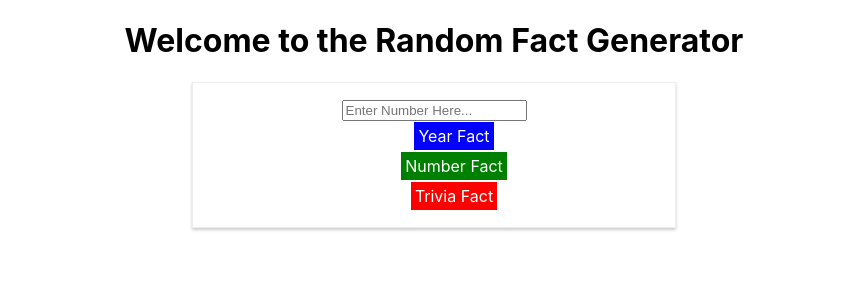
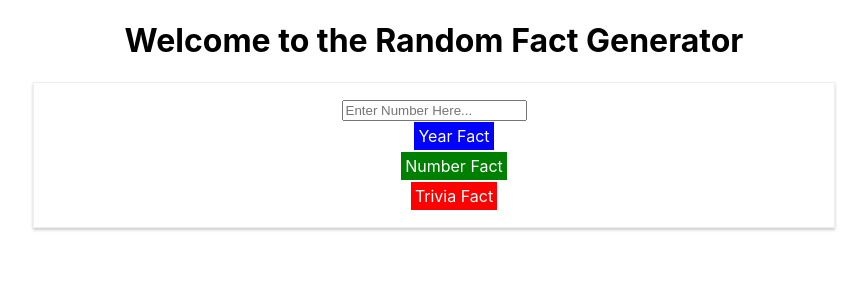
Before and after one commit to Mathew29/numbers-api, a React (Create React App) app: page / in a window 1280 px wide. Shown: the top 300 px of the page, without its empty margins (206-1073 px from the left). Built offline with nearby package versions, Linux system fonts and the light colour scheme.

Commit message:
add class name border to media query

```diff
--- a/src/components/Splash/Splash.css
+++ b/src/components/Splash/Splash.css
@@ -11,7 +11,9 @@
   padding: 16px;
   text-align: center;
   @media (min-width: 500px) {
-    width: 450px;
+    .border{
+      width: 450px;
+    }
   }
 }
 /* .title {
```
